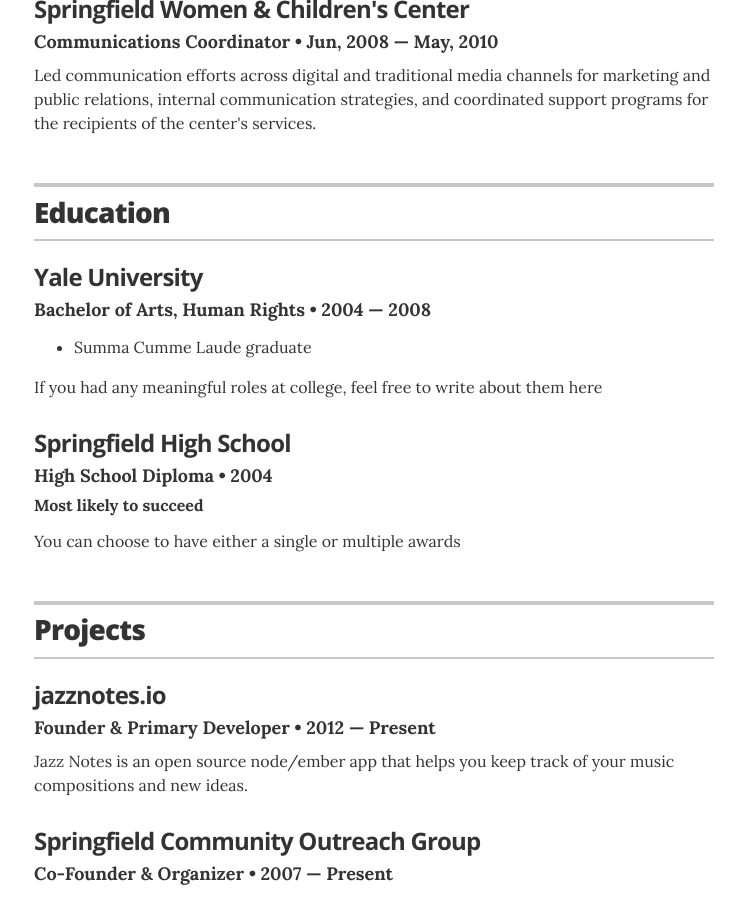
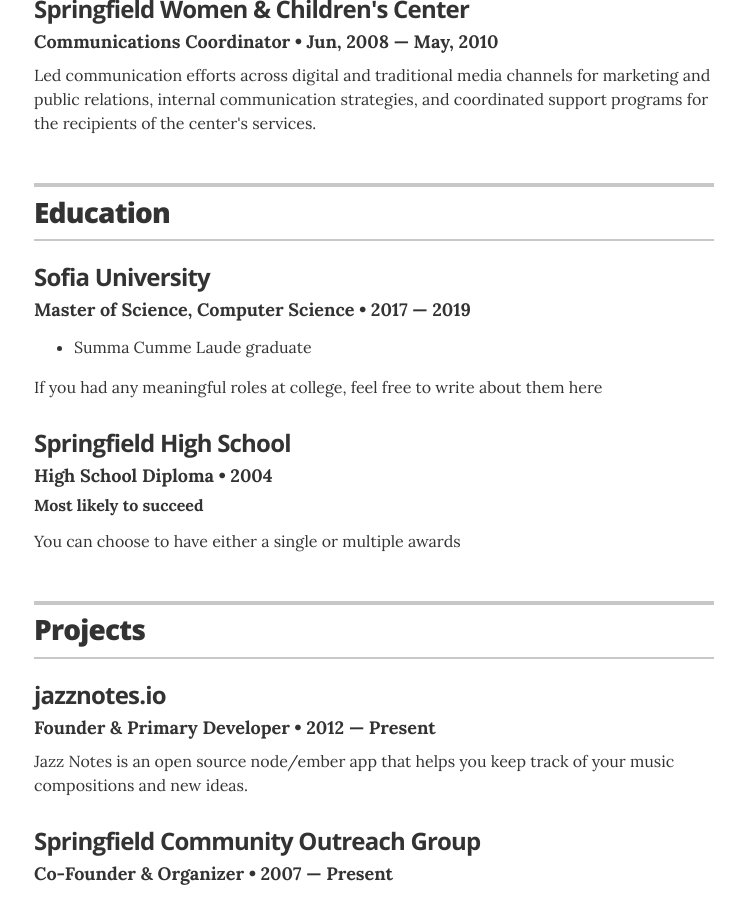
Before and after one commit to ttariqaziz/ttariqaziz.github.io, a Jekyll site: the page built from index.html, in a window 1280 px wide and 900 px high, scrolled down 1208 px. Shown: the whole window, without its empty margins (266-1011 px from the left). Built offline with Jekyll 4.4.1, drawn with Linux system fonts in a browser that asks for light colours.

Commit message:
Update education.yml

```diff
--- a/_data/education.yml
+++ b/_data/education.yml
@@ -1,7 +1,7 @@
 # Degree
-- degree: Bachelor of Arts, Human Rights
-  uni: Yale University
-  year: 2004 &mdash; 2008
+- degree: Master of Science, Computer Science
+  uni: Sofia University
+  year: 2017 &mdash; 2019
   awards:
     - award: Summa Cumme Laude graduate
   summary: If you had any meaningful roles at college, feel free to write about them here
```
